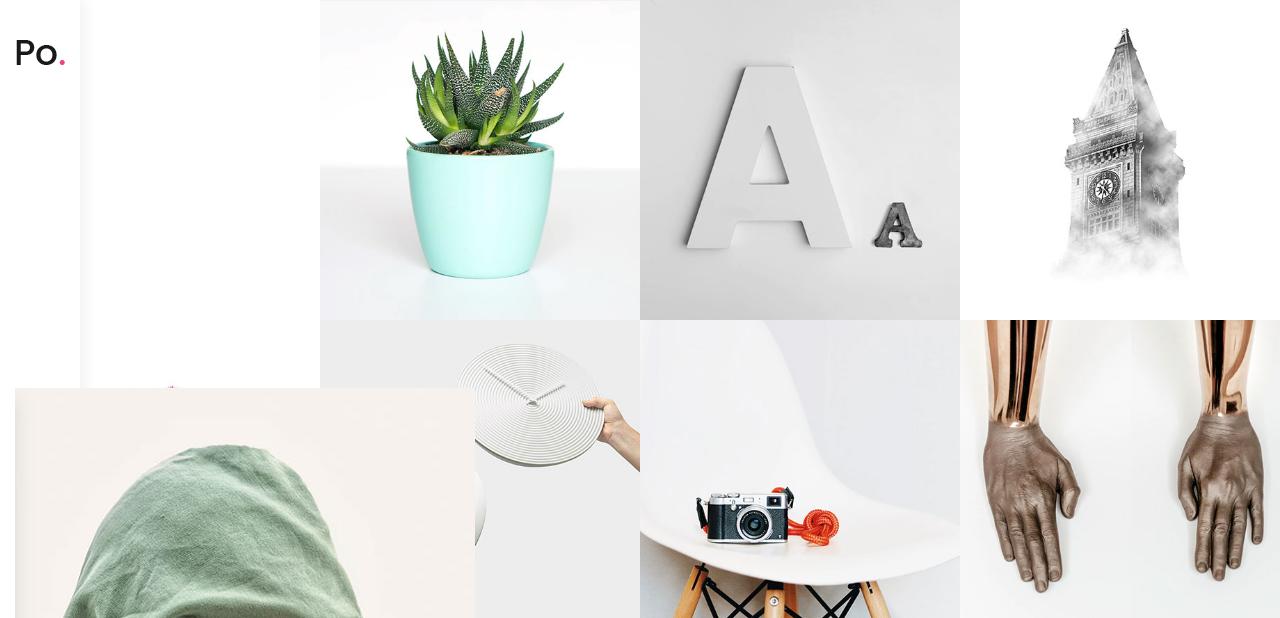
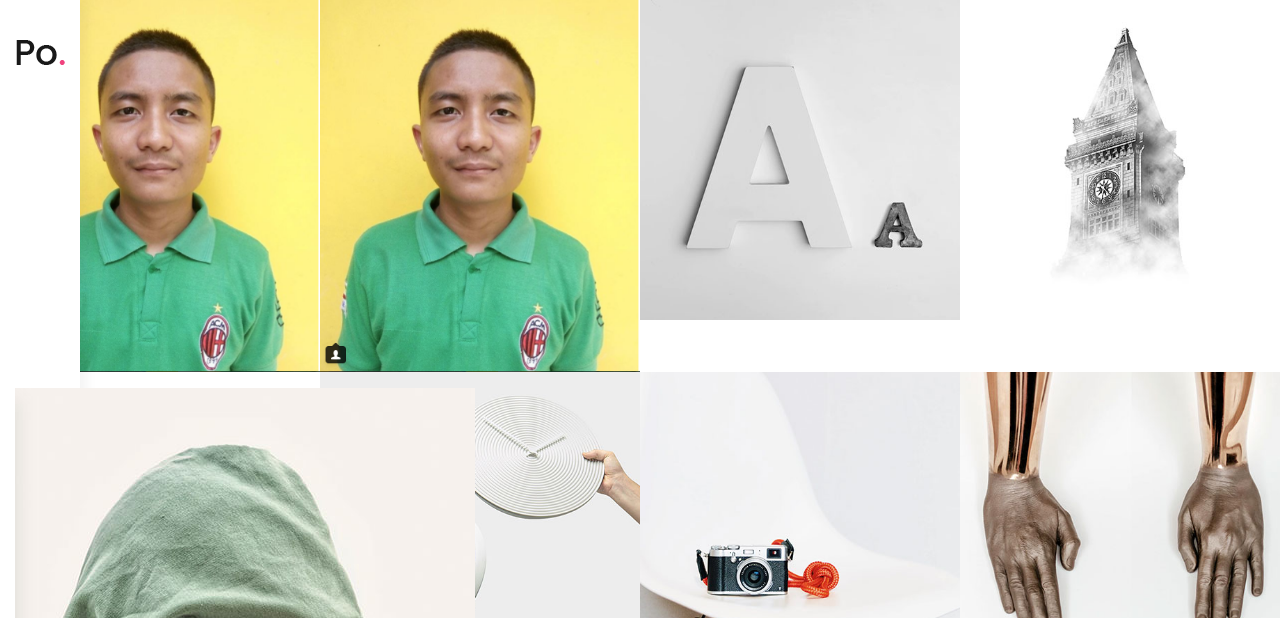
Before and after one commit to dindara/dindaar, a plain HTML site: page po-portfolio/index.html in a window 1280 px wide. Shown: the top 618 px of the page. Drawn offline with nearby package versions, Linux system fonts and the light colour scheme.

Commit message:
Update index.html

```diff
--- a/po-portfolio/index.html
+++ b/po-portfolio/index.html
@@ -70,7 +70,7 @@ Copyright &copy;<script>document.write(new Date().getFullYear());</script> All r
             <div class="col-12 col-md-6 col-lg-3 no-padding">
                 <div class="portfolio-content">
                     <figure>
-                        <img src="images/fajri.png" alt="">
+                        <img src="images/fajri.jpg" alt="">
                     </figure>
 
                     <div class="entry-content flex flex-column align-items-center justify-content-center">
@@ -87,7 +87,7 @@ Copyright &copy;<script>document.write(new Date().getFullYear());</script> All r
             <div class="col-12 col-md-6 col-lg-3 no-padding">
                 <div class="portfolio-content">
                     <figure>
-                        <img src="images/2.jpg" alt="">
+                        <img src="images/fajri.jpg" alt="">
                     </figure>
 
                     <div class="entry-content flex flex-column align-items-center justify-content-center">
```
